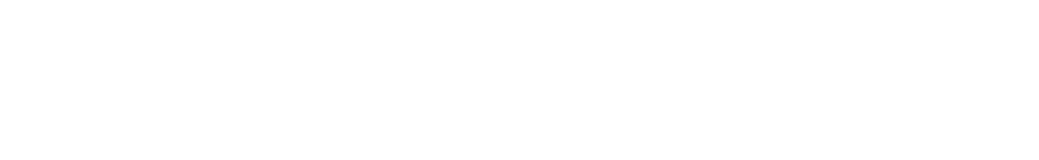
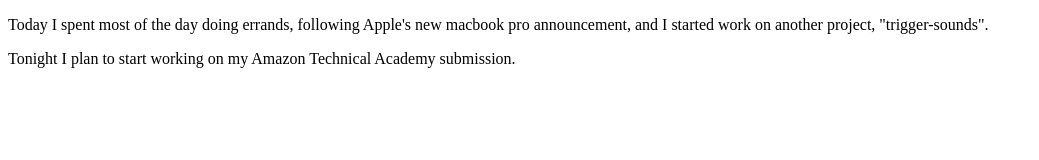
Before and after one commit to jtabb1/2021-10-18-Daily-Coding-Journal, a plain HTML site: page index.html in a window 1280 px wide. Shown: the whole page, without its empty margins (0-1039 px from the left). Drawn offline with Linux system fonts and the light colour scheme.

Commit message:
Report on what I did today and on what I hope to accomplish tonight.

```diff
--- a/index.html
+++ b/index.html
@@ -7,8 +7,15 @@
     <link href="style.css" rel="stylesheet" type="text/css" />
   </head>
   <body>
-    <p> </p>
-
+    <p>
+      Today I spent most of the day doing errands, following
+      Apple's new macbook pro announcement, and I started work
+      on another project, "trigger-sounds".
+    </p>
+    <p>
+      Tonight I plan to start working on my Amazon Technical
+      Academy submission.
+    </p>
     <script src="script.js"></script>
   </body>
 </html>
```
